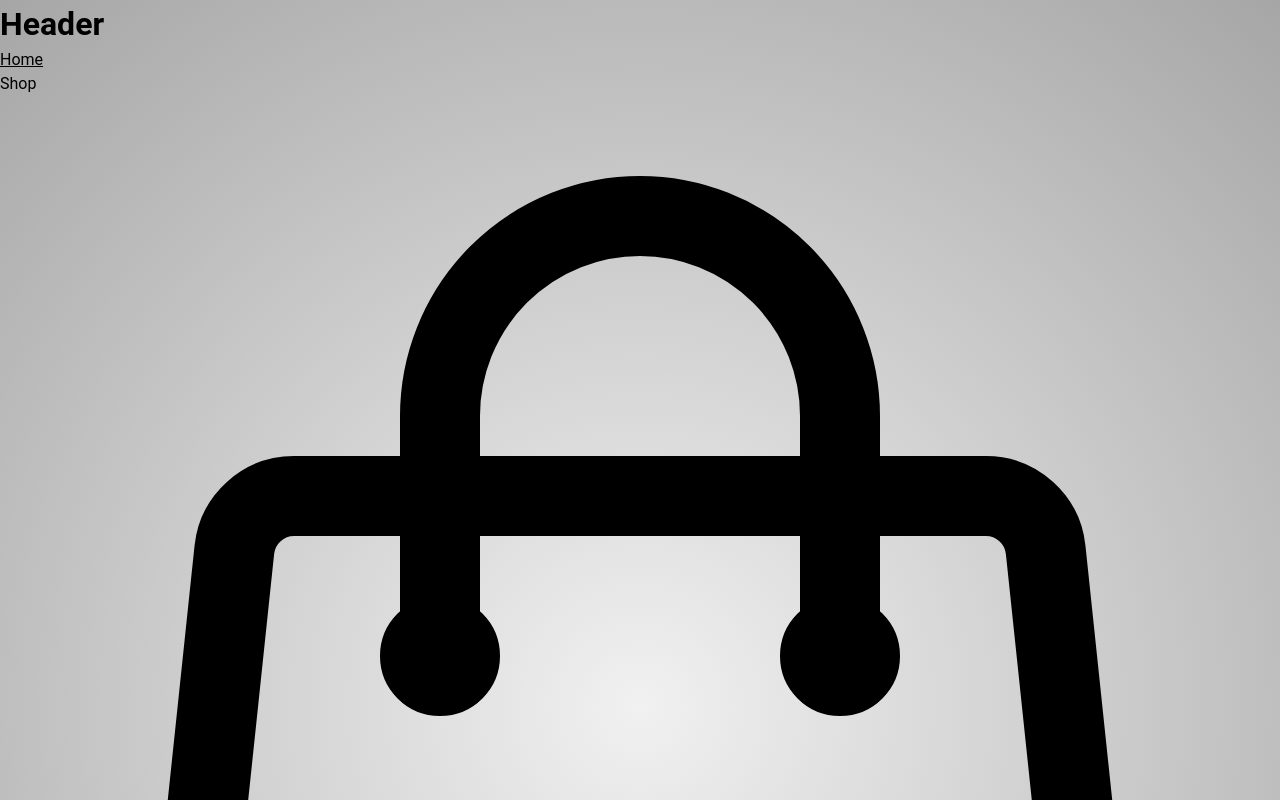
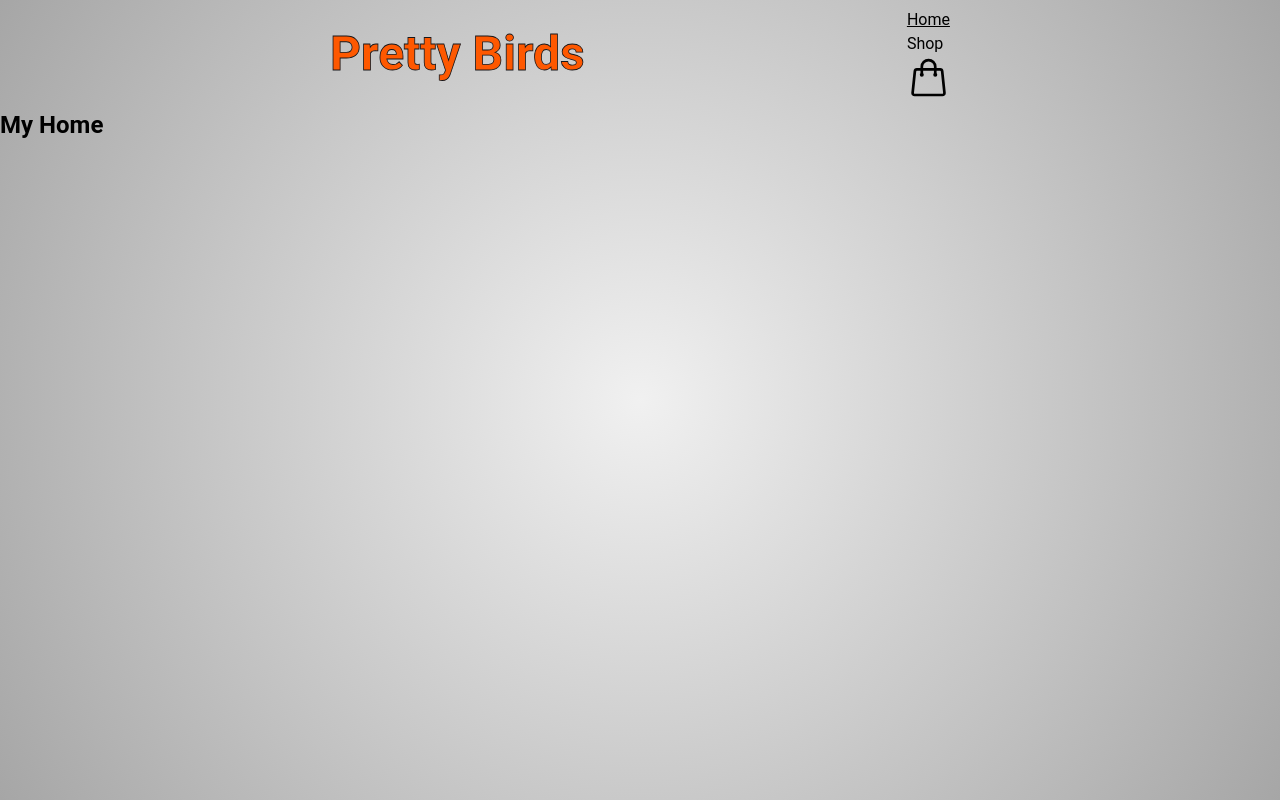
Before and after one commit to Deepspacediver/shopping-cart, a React (Create React App) app: page / in a window 1280 px wide. Shown: the top 800 px of the page. Built offline with nearby package versions, Linux system fonts and the light colour scheme.

Commit message:
add header styles

```diff
--- /dev/null
+++ b/src/components/Header/Header.css
@@ -0,0 +1,14 @@
+.header {
+  display: flex;
+  flex-wrap: wrap;
+  justify-content: space-evenly;
+  align-items: center;
+  padding: 0.5rem;
+}
+
+.header_heading {
+  color: var(--primary-color);
+  -webkit-text-stroke: .8px var(--primary-color);
+  color: var(--secondary-color);
+  font-size: var(--fs-700);
+}
--- a/src/components/Header/Header.js
+++ b/src/components/Header/Header.js
@@ -1,13 +1,11 @@
-import styled from "styled-components";
 import Navbar from "./Navbar/Navbar";
+import "./Header.css";
 
 const Header = () => (
-  <StyledHeader>
-    <h1>Header</h1>
+  <header className="header">
+    <h1 className="header_heading">Pretty Birds</h1>
     <Navbar />
-  </StyledHeader>
+  </header>
 );
 
-const StyledHeader = styled.header``
-
 export default Header;
```
